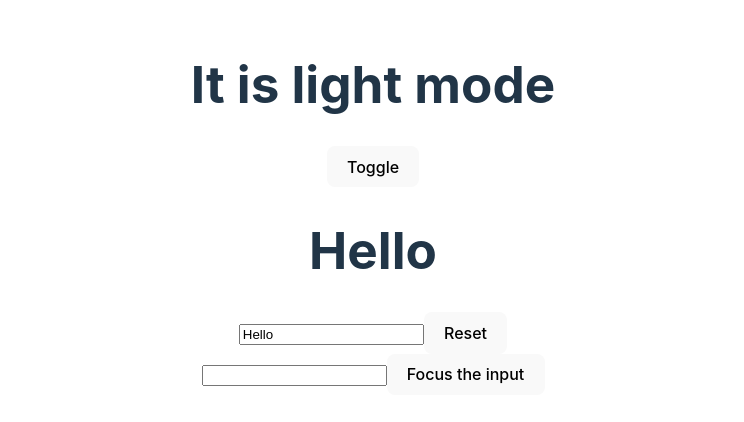
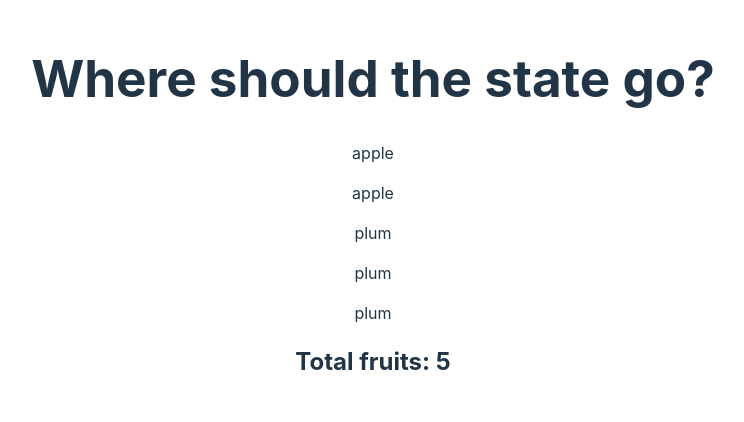
Before and after one commit to AbubakrAliFOX/Meta-React-Basic-Demo, a React (Vite) app: page / in a window 1280 px wide. Shown: the part 192-614 px from the top of the page, without its empty margins (267-1011 px from the left). Built offline with nearby package versions, Linux system fonts and the light colour scheme.

Commit message:
Lifting State Up

```diff
--- a/src/App.jsx
+++ b/src/App.jsx
@@ -3,11 +3,19 @@ import "./App.css";
 import Header from "./components/Header";
 import Card from "./components/Card";
 import Events from "./components/Events";
-import State1 from "./components/useState"
-import TextInputWithFocusButton from "./components/useRef"
+import State1 from "./components/useState";
+import TextInputWithFocusButton from "./components/useRef";
+import Fruits from "./components/LiftigState/Fruits";
+import FruitsCounter from "./components/LiftigState/FruitsCounter";
 
 function App() {
-  const [count, setCount] = useState(0);
+  const [fruits] = useState([
+    { fruitName: "apple", id: 1 },
+    { fruitName: "apple", id: 2 },
+    { fruitName: "plum", id: 3 },
+    { fruitName: "plum", id: 4 },
+    { fruitName: "plum", id: 5 }
+  ]);
 
   return (
     <>
@@ -18,10 +26,15 @@ function App() {
       <Card h2={"Hello, This is an H2"} h3={"Hello, This is an H3"} />
       <Card h2={"Hello, This is an H2"} h3={"Hello, This is an H3"} /> */}
 
+      {/* <Events /> */}
+      {/* <State1 /> */}
+      {/* <TextInputWithFocusButton /> */}
 
-      <Events />
-      <State1 />
-      <TextInputWithFocusButton />
+      <div className="App">
+        <h1>Where should the state go?</h1>
+        <Fruits fruits={fruits} />
+        <FruitsCounter fruits={fruits} />
+      </div>
     </>
   );
 }
--- /dev/null
+++ b/src/components/LiftigState/Fruits.jsx
@@ -0,0 +1,12 @@
+import React from "react";
+
+function Fruits({fruits}) {
+
+    return (
+        <div>
+            {fruits.map(f => <p key={f.id}>{f.fruitName}</p>)}
+        </div>
+    );
+};
+
+export default Fruits;
--- /dev/null
+++ b/src/components/LiftigState/FruitsCounter.jsx
@@ -0,0 +1,7 @@
+function FruitsCounter({fruits}) {
+    return (
+        <h2>Total fruits: {fruits.length}</h2>
+    )
+}
+
+export default FruitsCounter;
```
